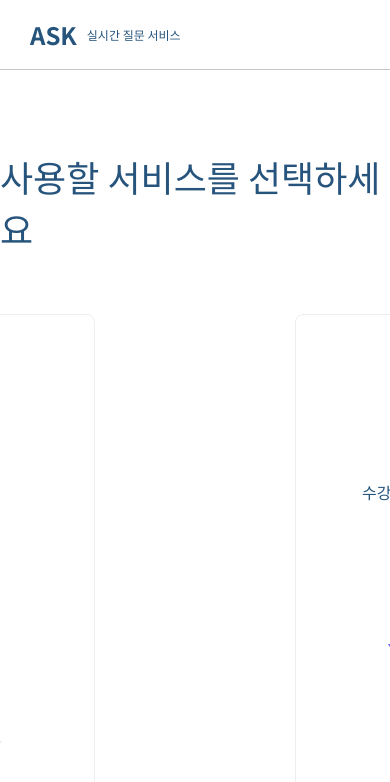
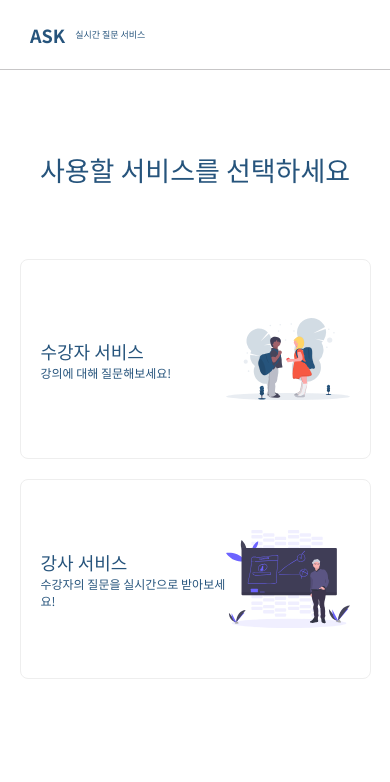
Before and after one commit to Choi-Jinwoo/Ask_Web, a React (Create React App) app: page / in a window 390 px wide. Shown: the top 782 px of the page. Built offline with nearby package versions, Linux system fonts and the light colour scheme.

Commit message:
Add: 서비스 선택 UI 반응형

```diff
--- a/src/components/select-service/index.scss
+++ b/src/components/select-service/index.scss
@@ -11,5 +11,10 @@
     display: flex;
     align-items: center;
     justify-content: space-between;
+
+    @media only screen and (max-width: 1024px) {
+      width: 100%;
+      flex-direction: column;
+    }
   }
 }
--- a/src/components/select-service/select-service-card/index.scss
+++ b/src/components/select-service/select-service-card/index.scss
@@ -9,28 +9,69 @@
   cursor: pointer;
   overflow: hidden;
 
+  @media only screen and (max-width: 1024px) {
+    width: 90%;
+    height: 200px;
+    display: flex;
+    align-content: center;
+    justify-content: center;
+    margin: 10px 0;
+  }
+
   &-contentWrapper {
     display: flex;
     flex-direction: column;
     align-items: center;
     transition: transform 0.5s;
 
+    @media only screen and (max-width: 1024px) {
+      flex-direction: row;
+      justify-content: space-between;
+    }
+
     &:hover {
+      @media only screen and (max-width: 1024px) {
+        transform: none;
+      }
+
       transform: scale(1.1);
     }
+  }
+
+  &-textWrapper {
+    display: flex;
+    flex-direction: column;
+    align-content: center;
+    justify-content: center;
   }
 
   img {
     width: 60%;
     object-fit: cover;
+
+    @media only screen and (max-width: 1024px) {
+      width: 40%;
+    }
   }
 
   &-title {
     margin-top: 100px;
     margin-bottom: 10px;
+    text-align: center;
+
+    @media only screen and (max-width: 1024px) {
+      margin: 0;
+      text-align: left;
+    }
   }
 
   &-subTitle {
     margin-bottom: 100px;
+    text-align: center;
+
+    @media only screen and (max-width: 1024px) {
+      margin: 0;
+      text-align: left;
+    }
   }
 }
--- a/src/components/select-service/select-service-card/index.tsx
+++ b/src/components/select-service/select-service-card/index.tsx
@@ -21,12 +21,14 @@
       className='selectServiceCard'
       onClick={onClick} >
       <div className='selectServiceCard-contentWrapper'>
+        <div className='selectServiceCard-textWrapper'>
           <Text
             className='selectServiceCard-title'
             size='big'>{title}</Text>
           <Text
             className='selectServiceCard-subTitle'
           >{subTitle}</Text>
+        </div>
         <img src={image} alt="" />
       </div>
     </div>
--- a/src/styles/base.scss
+++ b/src/styles/base.scss
@@ -6,3 +6,9 @@
   box-sizing: border-box;
   font-family: "Noto Sans KR", sans-serif;
 }
+
+@media only screen and (max-width: 1024px) {
+  html {
+    font-size: 12px;
+  }
+}
```
Also changed, not shown: src/components/common/text/index.scss (added). Lines whose indentation alone changed are shown as unchanged.
